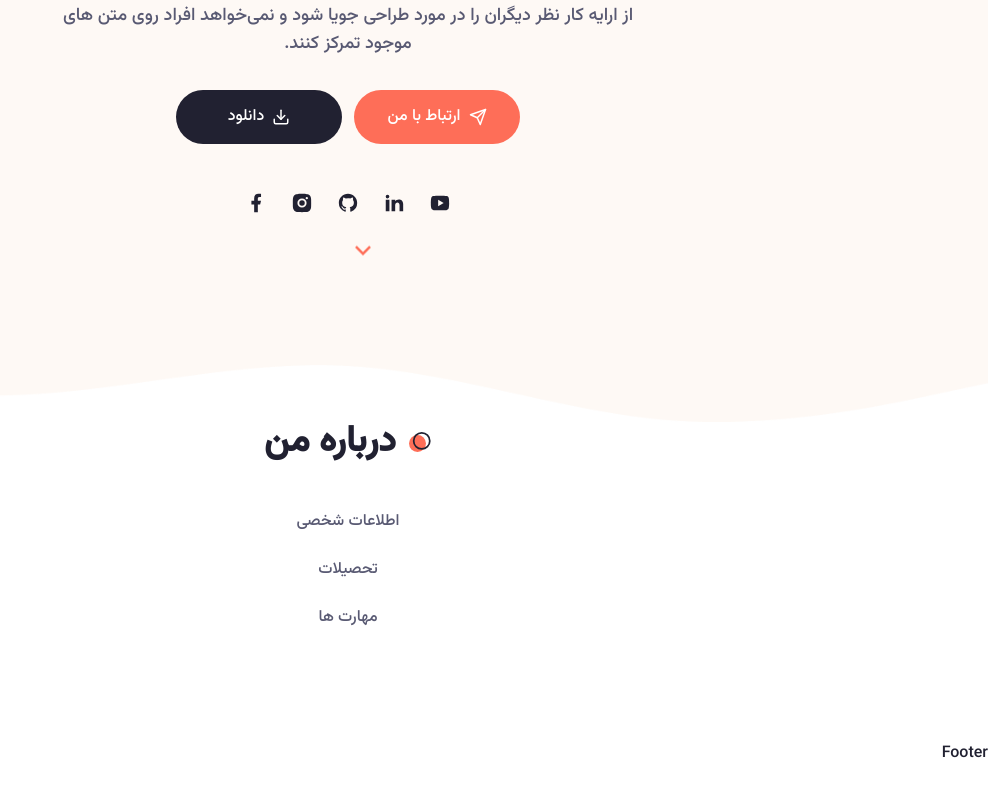
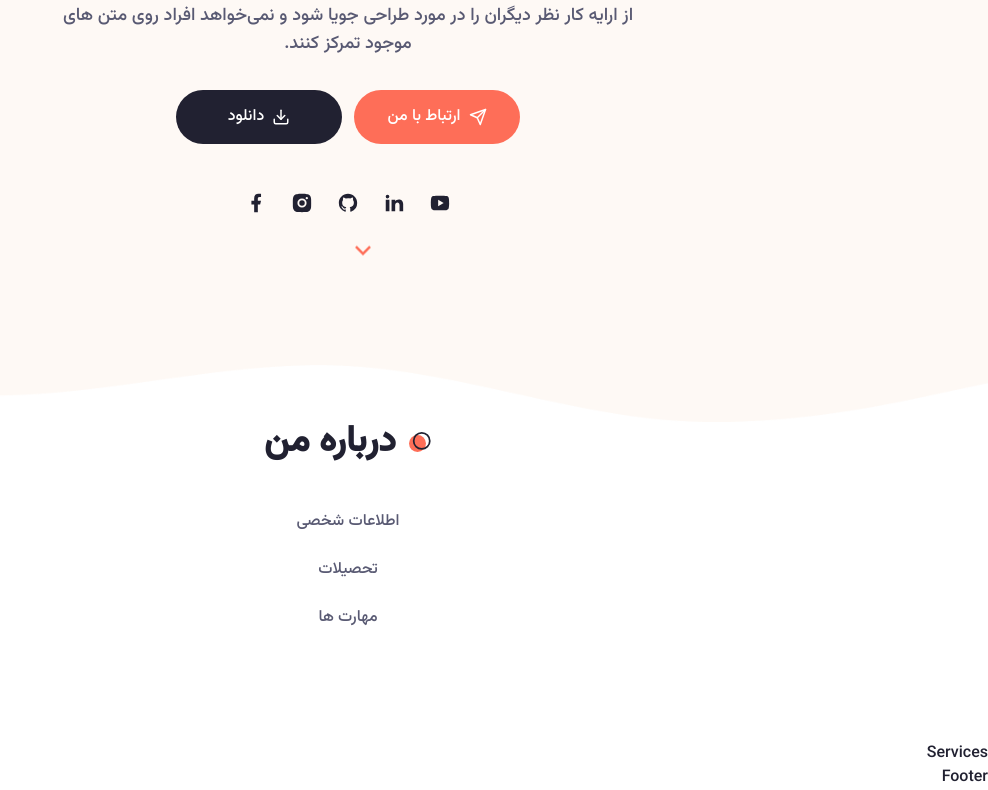
Before and after one commit to Hossein1371za/about-me-website-nextjs14-shadcn-tailwind, a Next.js app: page / in a window 1280 px wide. Shown: the part 351-1141 px from the top of the page, without its empty margins (292-1280 px from the left). Before the commit the page ends 1117 px from the top, so only its background shows below. Built offline with nearby package versions, Linux system fonts and the light colour scheme.

Commit message:
start services section

```diff
--- a/app/page.jsx
+++ b/app/page.jsx
@@ -1,5 +1,6 @@
 import About from "@/components/About";
 import Hero from "@/components/Hero";
+import Services from "@/components/Services";
 
 export default function Home() {
   return (
@@ -7,6 +8,7 @@ export default function Home() {
       <main>
         <Hero/>
         <About/>
+        <Services/>
       </main>
     </>
   );
--- a/components/About.jsx
+++ b/components/About.jsx
@@ -233,7 +233,7 @@ const About = () => {
                             return (
                               <div
                                 className="w-2/4 text-center xl:text-left mx-auto xl:mx-0"
-                                key="index"
+                                key={index}
                               >
                                 <div className="font-medium">{item.name}</div>
                               </div>
--- /dev/null
+++ b/components/Services.jsx
@@ -0,0 +1,8 @@
+
+const Services = () => {
+  return (
+    <div>Services</div>
+  )
+}
+
+export default Services
```
